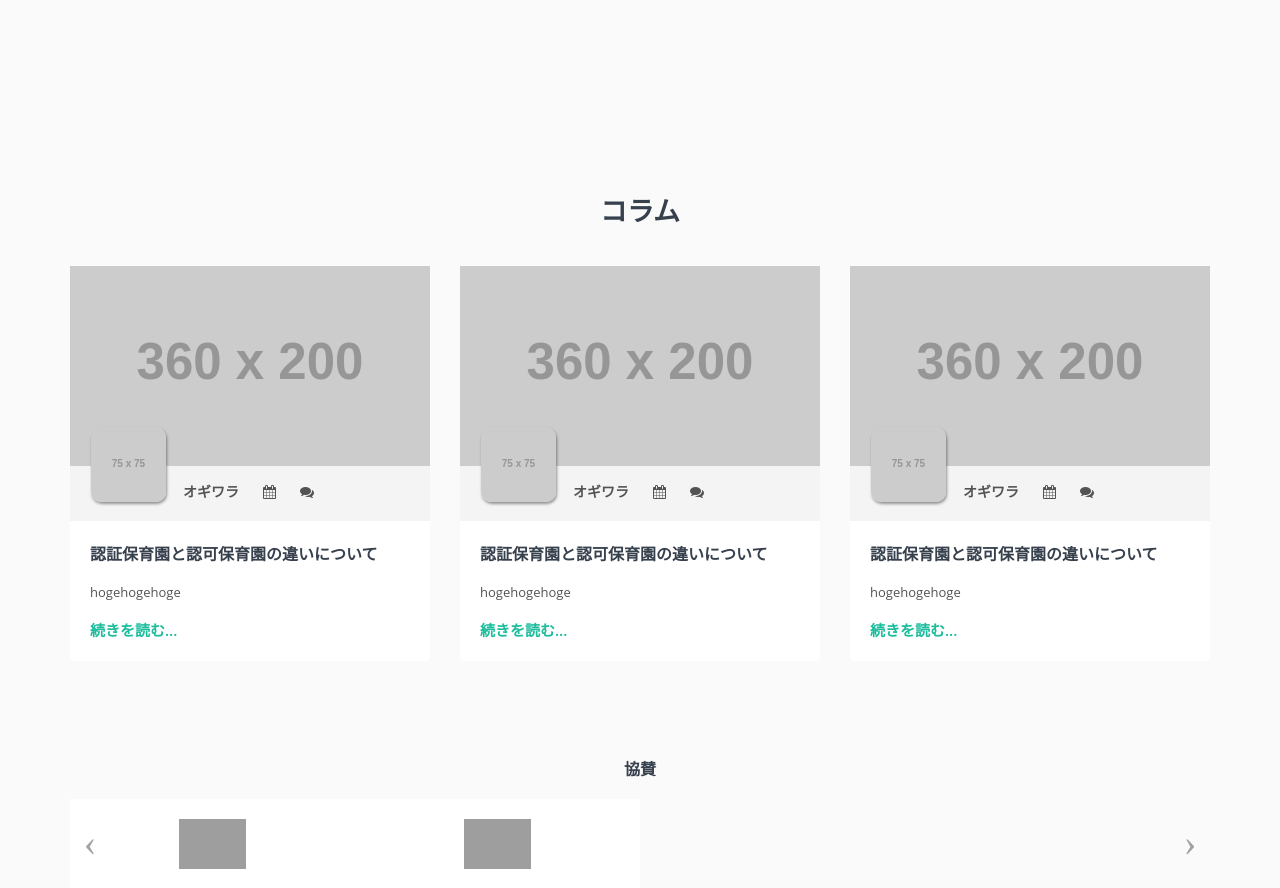
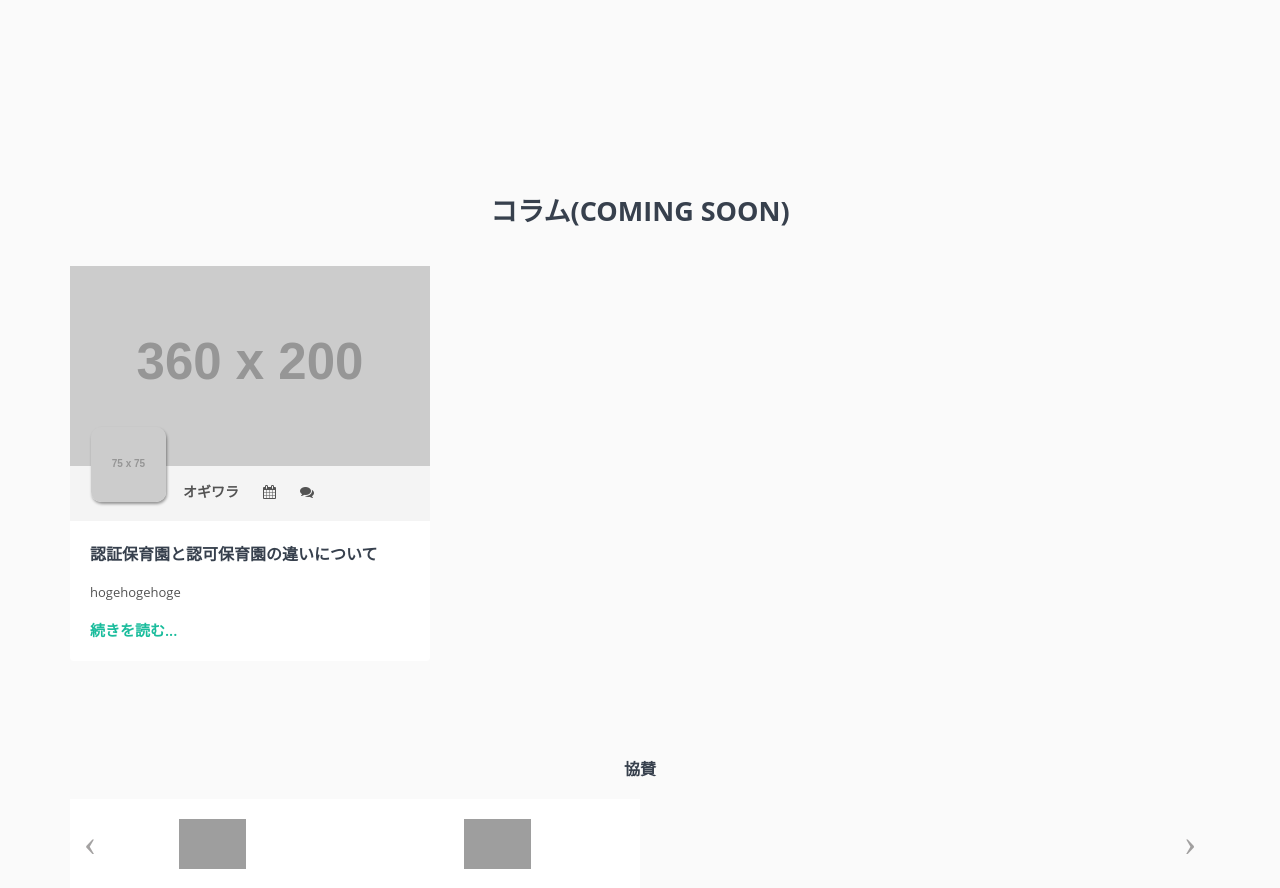
Before and after one commit to codefortokyo/happychild, a Django app: page / in a window 1280 px wide. Shown: the part 2176-3064 px from the top of the page. Run offline with Django 3.2, Linux system fonts and the light colour scheme; grey boxes labelled with a size stand in for pictures from a placeholder-image service; parts of the project's set-up code (start-up, migrations or seed data) failed here and were passed over; some libraries are stand-ins or nearby versions; grey boxes are pictures that could not be loaded.

Commit message:
Coming soon

```diff
--- a/templates/index.html
+++ b/templates/index.html
@@ -263,61 +263,9 @@
         <div class="container">
             <!-- Main title -->
             <div class="main-title">
-                <h1>コラム</h1>
+                <h1>コラム(COMING SOON)</h1>
             </div>
             <div class="row">
-                <div class="col-lg-4 col-md-4 col-sm-6 wow fadeInLeft delay-04s">
-                    <div class="thumbnail blog-box-2 clearfix">
-                        <div class="blog-photo">
-                            <img src="http://placehold.it/360x200" alt="blog-1" class="img-responsive">
-                        </div>
-                        <div class="post-meta">
-                            <ul>
-                                <li class="profile-user">
-                                    <img src="http://placehold.it/75x75" alt="user-blog">
-                                </li>
-                                <li><span>オギワラ</span></li>
-                                <li><i class="fa fa-calendar"></i></li>
-                                <li><i class="fa fa-comments"></i></li>
-                            </ul>
-                        </div>
-                        <!-- Detail -->
-                        <div class="caption detail">
-                            <h4><a href="#">認証保育園と認可保育園の違いについて</a></h4>
-                            <!-- paragraph -->
-                            <p>hogehogehoge</p>
-                            <div class="clearfix"></div>
-                            <!-- Btn -->
-                            <a href="#" class="read-more">続きを読む...</a>
-                        </div>
-                    </div>
-                </div>
-                <div class="col-lg-4 col-md-4 col-sm-6 wow fadeInLeft delay-04s">
-                    <div class="thumbnail blog-box-2 clearfix">
-                        <div class="blog-photo">
-                            <img src="http://placehold.it/360x200" alt="blog-1" class="img-responsive">
-                        </div>
-                        <div class="post-meta">
-                            <ul>
-                                <li class="profile-user">
-                                    <img src="http://placehold.it/75x75" alt="user-blog">
-                                </li>
-                                <li><span>オギワラ</span></li>
-                                <li><i class="fa fa-calendar"></i></li>
-                                <li><i class="fa fa-comments"></i></li>
-                            </ul>
-                        </div>
-                        <!-- Detail -->
-                        <div class="caption detail">
-                            <h4><a href="#">認証保育園と認可保育園の違いについて</a></h4>
-                            <!-- paragraph -->
-                            <p>hogehogehoge</p>
-                            <div class="clearfix"></div>
-                            <!-- Btn -->
-                            <a href="#" class="read-more">続きを読む...</a>
-                        </div>
-                    </div>
-                </div>
                 <div class="col-lg-4 col-md-4 col-sm-6 wow fadeInLeft delay-04s">
                     <div class="thumbnail blog-box-2 clearfix">
                         <div class="blog-photo">
```
